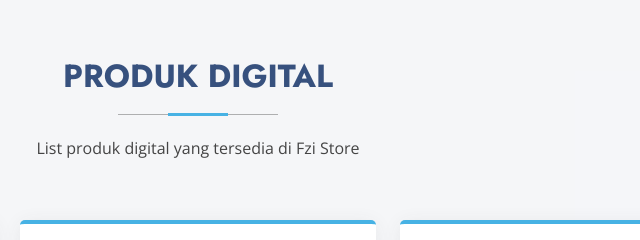
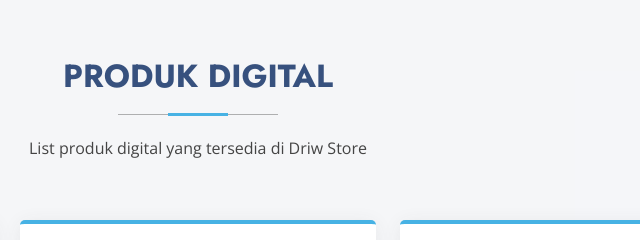
Before and after one commit to driwwstore/store.github.io, a plain HTML site: page index.html in a window 1280 px wide. Shown: the part 1200-1440 px from the top of the page, 442-1082 px from the left. Drawn offline with nearby package versions, Linux system fonts and the light colour scheme.

Commit message:
Driw Store

```diff
--- a/index.html
+++ b/index.html
@@ -158,7 +158,7 @@
       <!-- Section Title -->
       <div class="container section-title" data-aos="fade-up">
         <h2>Produk Digital</h2>
-        <p>List produk digital yang tersedia di Fzi Store</p>
+        <p>List produk digital yang tersedia di Driw Store</p>
       </div><!-- End Section Title -->
 
       <div class="container">
```
